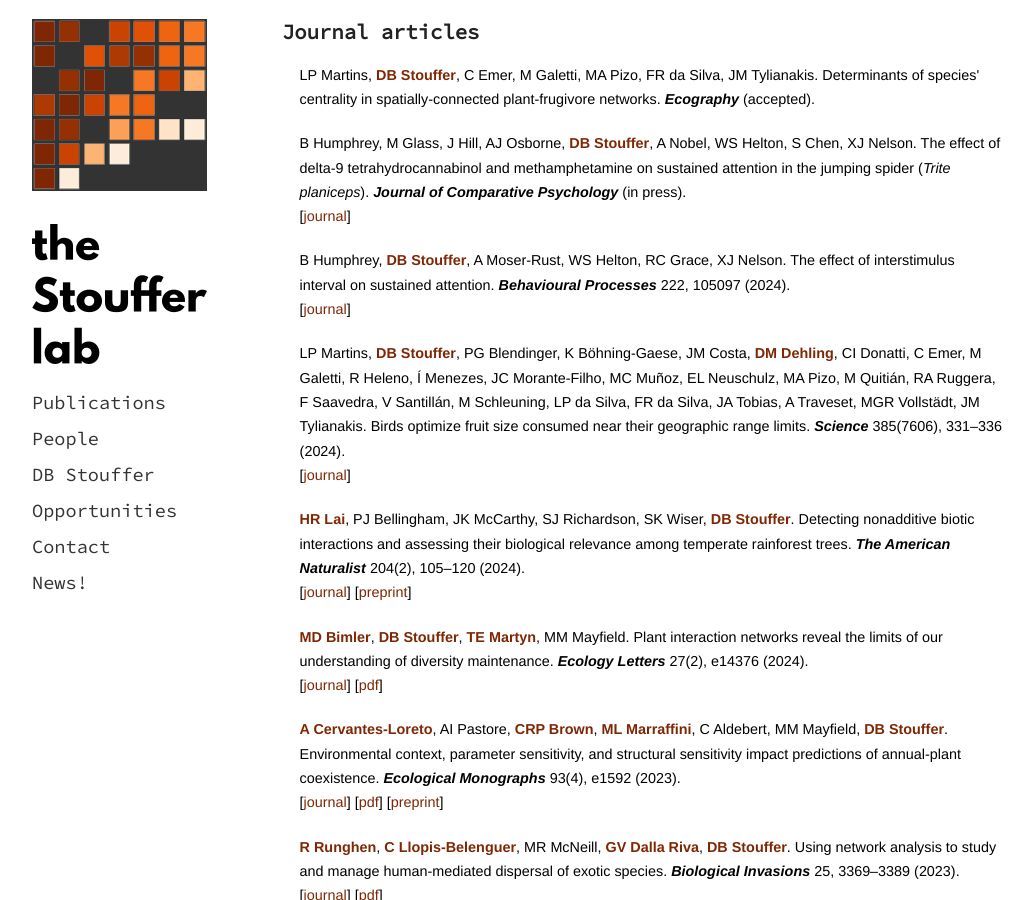
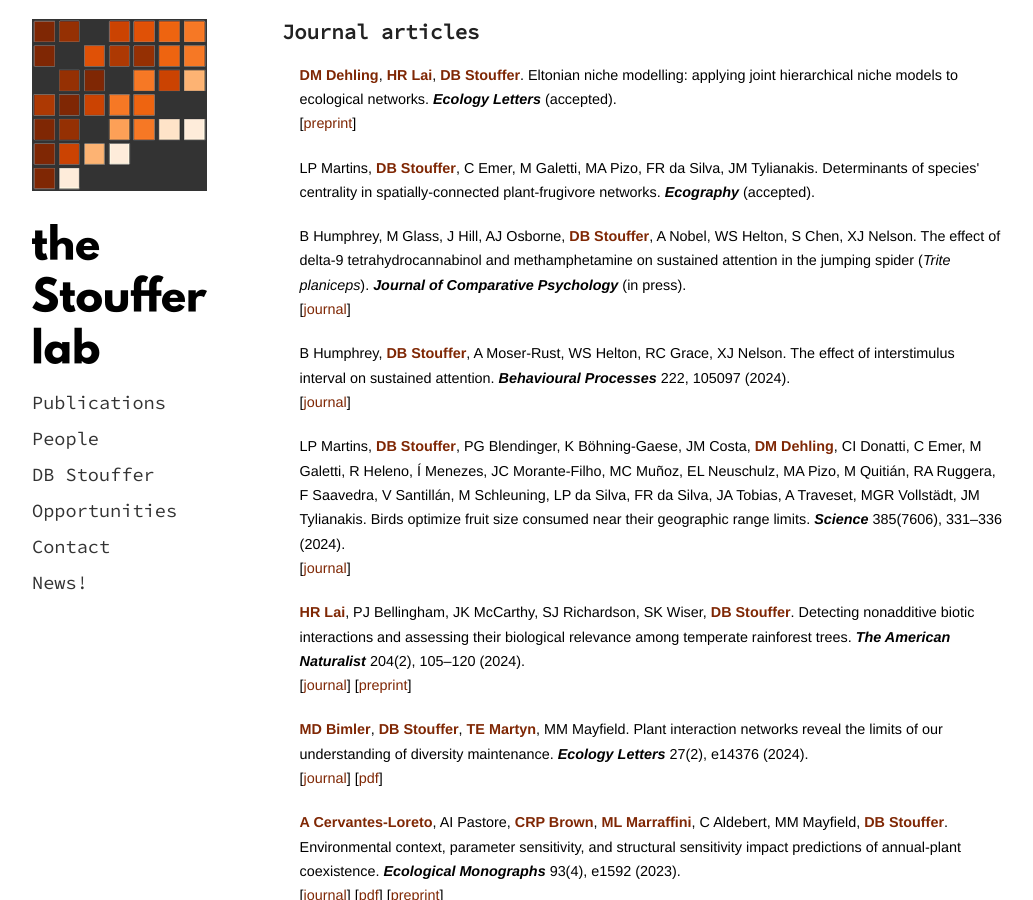
Before and after one commit to stoufferlab/stoufferlab.github.io, a Jekyll site: the page built from publications/index.html, in a window 1280 px wide and 900 px high. Shown: the whole window, without its empty margins (123-1156 px from the left). Built offline with Jekyll 4.4.1, drawn with Linux system fonts in a browser that asks for light colours; nearby versions of some CDN libraries; library files that are not in the unit come from our copies; a script that is not in the unit is left out; some of the changed text lies outside the part shown.

Commit message:
Dehling et al 2025 has been accepted

```diff
--- a/publications/papers.html
+++ b/publications/papers.html
@@ -1,4 +1,24 @@
 <!-- journal articles -->
+
+<div id="publication">
+<li>
+<p>
+<b style="color: rgb(127,39,4);">DM Dehling</b>,
+<b style="color: rgb(127,39,4);">HR Lai</b>,
+<b style="color: rgb(127,39,4);">DB Stouffer</b>.
+Eltonian niche modelling: applying joint hierarchical niche models to ecological networks.
+<b><i>Ecology Letters</i></b>
+<!-- VOL(NUM), -->
+<!-- P1–P2 -->
+(accepted).
+<br>
+<!-- [<a href="JOURNAL URL">journal</a>] -->
+<!-- [<a href="PDF URL">pdf</a>] -->
+[<a href="https://doi.org/10.1101/2024.08.14.607929">preprint</a>]
+<br>
+</p>
+</li>
+</div>
 
 <div id="publication">
 <li>
--- a/publications/preprints.html
+++ b/publications/preprints.html
@@ -97,22 +97,6 @@ Variable responses of alpine-plant communities to warming and loss of dominant s
 <div id="publication">
 <li>
 <p>
-<b style="color: rgb(127,39,4);">DM Dehling</b>,
-<b style="color: rgb(127,39,4);">HR Lai</b>,
-<b style="color: rgb(127,39,4);">DB Stouffer</b>.
-Eltonian niche modelling: applying joint hierarchical niche models to ecological networks.
-<b><i>bioRxiv</i></b> <br>
-[<a href="https://doi.org/10.1101/2024.08.14.607929">preprint</a>]
-<br>
-<small>
-</small>
-</p>
-</li>
-</div>
-
-<div id="publication">
-<li>
-<p>
 <b style="color: rgb(127,39,4);">HR Lai</b>, DC Burcham, JW Wang, <b style="color: rgb(127,39,4);">DB Stouffer</b>, DW Qiu, ATK Yee.
 Gaining insights into the life-history strategies of tropical tree species from a large urban inventory dataset.
 <b><i>EcoEvoRxiv</i></b> <br>
```
Also changed, not shown: other parts of publications/papers.html (+1 -1 lines).
